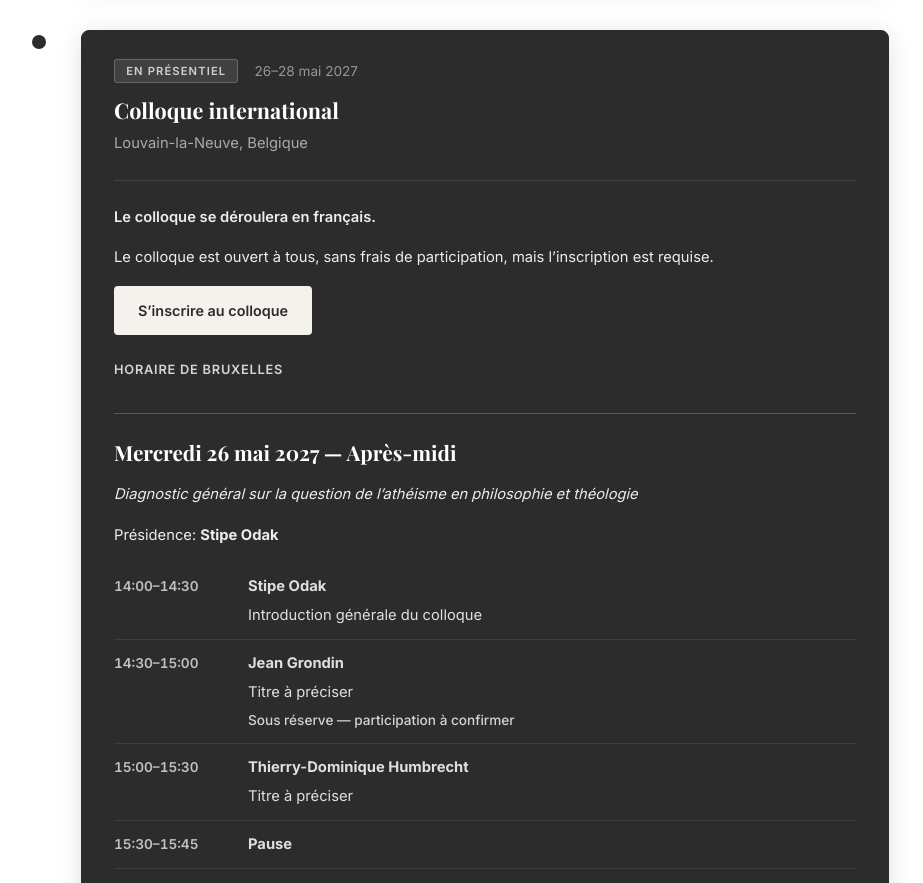
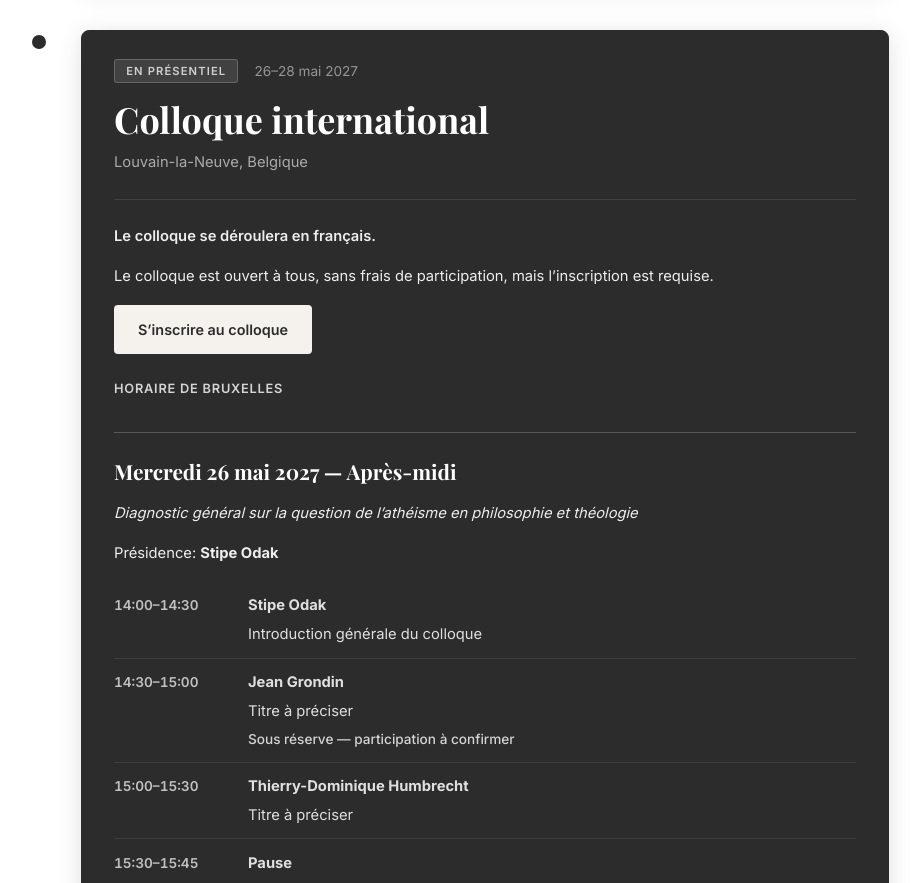
Before and after one commit to stiptje/atheisme-web, a React (Vite) app: page / in a window 1280 px wide. Shown: the part 3295-4178 px from the top of the page, without its empty margins (181-1104 px from the left). Built offline with nearby package versions, Linux system fonts and the light colour scheme; the HTML template or start-up script is replaced by a standard one; a web font is replaced by a local one.

Commit message:
Enlarge international conference heading

```diff
--- a/src/components/Timeline/Timeline.css
+++ b/src/components/Timeline/Timeline.css
@@ -366,3 +366,7 @@
   outline: 2px solid #fff;
   outline-offset: 4px;
 }
+
+#event-conference .timeline__title {
+  font-size: clamp(1.75rem, 4vw, 2.25rem);
+}
```
